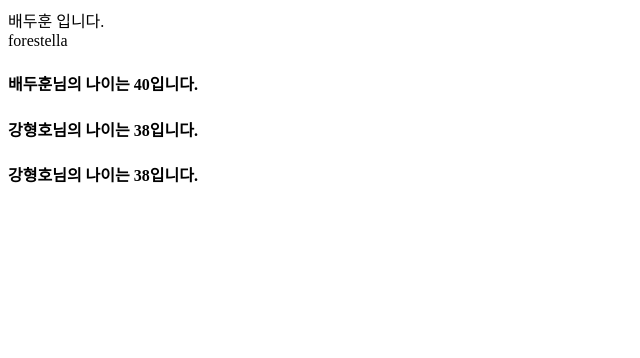
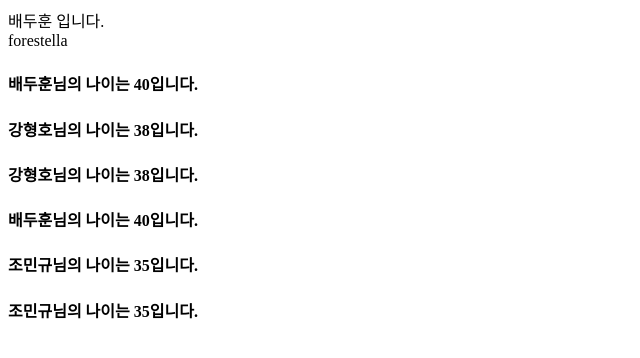
Before and after one commit to OngTK/Fullstack_Spring2, a React (Vite) app in the folder src/main/reactapp/: page / in a window 1280 px wide. Shown: the top 358 px of the page, without its empty margins (0-640 px from the left). Built offline with nearby package versions, Linux system fonts and the light colour scheme.

Commit message:
250916_1217 react 렌더링 3

```diff
--- a/src/main/reactapp/src/example/day01_250916/Component3.jsx
+++ b/src/main/reactapp/src/example/day01_250916/Component3.jsx
@@ -20,15 +20,17 @@
         <div>{group}</div>
 
         {/*다른 컴포넌트 포함시키기, props 속성 할당 */}
-        <SubCom1 key1="강형호" key2="38"/>
+        <SubCom1 key1="강형호" key2="38" />
+        {/* 컴포넌트 재사용 */}
+        <SubCom1 key1="조민규" key2="35" />
     </>)
 } // func end
 
 
 // [ props ] 알아보기
-function SubCom1( props ){
+function SubCom1(props) {
 
-    const obj = {name : "배두훈", age : 40};
+    const obj = { name: "배두훈", age: 40 };
     console.log(obj)
 
     // [1] propes 확인하기
@@ -37,9 +39,9 @@
     // props이 Object! 하나의 객체로 들어옴!
 
     // [2] 구조 분해
-    const {key1, key2} = props
+    const { key1, key2 } = props
 
-    return(<>
+    return (<>
         <h4>{obj.name}님의 나이는 {obj.age}입니다.</h4>
         {/* props 속성 출력 */}
         <h4>{props.key1}님의 나이는 {props.key2}입니다.</h4>
```
